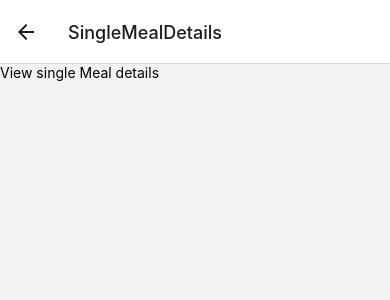
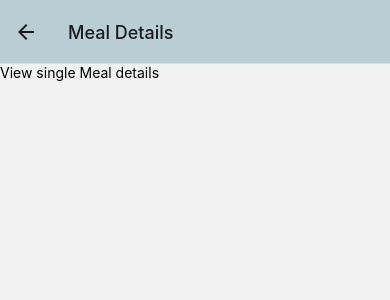
Before and after one commit to sopranoelfuego/meals-mobile-app, a React Native app: screen /SingleMealDetails in a window 390 px wide. Shown: the top 300 px of the page. Built offline with nearby package versions, Linux system fonts and the light colour scheme.

Commit message:
meals styling end

```diff
--- a/App.tsx
+++ b/App.tsx
@@ -12,10 +12,12 @@ export default function App() {
     <>
       <StatusBar style="dark" />
       <NavigationContainer>
-        <Stack.Navigator>
-          <Stack.Screen name="Category" component={CategoriesScreen} />
-          <Stack.Screen name="Meals" component={MealByCategoryScreen} />
-          <Stack.Screen name="SingleMealDetails" component={MealDetailsScreen}/>
+        <Stack.Navigator screenOptions={{
+          headerStyle:{backgroundColor:'#b8cdd4'}
+        }}>
+          <Stack.Screen name="Category" component={CategoriesScreen} options={{title:'Meals Categories'}} />
+          <Stack.Screen name="Meals" component={MealByCategoryScreen} options={{title:'Meals Overview'}}/>
+          <Stack.Screen name="SingleMealDetails" component={MealDetailsScreen} options={{title:'Meal Details'}}/>
         </Stack.Navigator>
       </NavigationContainer>
     </>
--- a/components/MealItem.tsx
+++ b/components/MealItem.tsx
@@ -42,14 +42,12 @@ const MealItem = ({ item }: { item: TMeal }) => {
 const styles = StyleSheet.create({
   container: {
     flex: 1,
+    flexDirection:'row',
     justifyContent:"center",
     alignItems:"center",
     backgroundColor:'white',
-    width:"100%",
     padding:10,
-    marginRight:5,
-
-    marginVertical:10,
+    margin:10,
     borderRadius:5,
     elevation:4,
     shadowColor:'black',
@@ -59,9 +57,7 @@ const styles = StyleSheet.create({
   },
   pressableStyle:{
     flex:1,
-    width:'100%',
     borderRadius:5,
-    gap:10
   },
   imageStyleContainer:{
     width:'100%',
```
